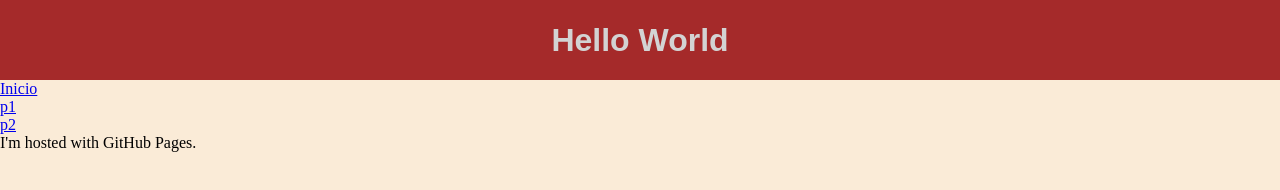
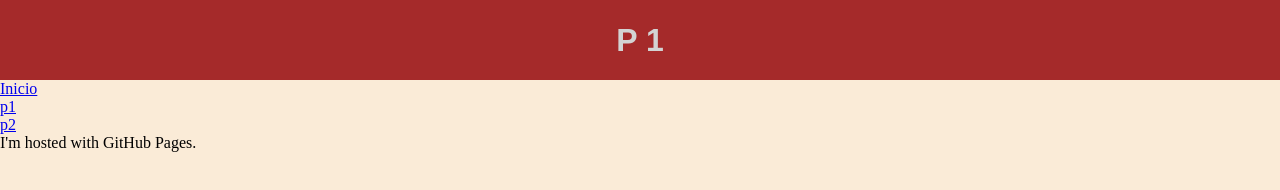
Before and after one commit to gdpbsso1/gdp011.github.io, a plain HTML site: page p1.html in a window 1280 px wide. Drawn offline with Linux system fonts and the light colour scheme.

Commit message:
Update p1.html

```diff
--- a/p1.html
+++ b/p1.html
@@ -7,7 +7,7 @@
         <link rel="stylesheet" href="estilo.css">
     </head>
   <body>
-    <h1>Hello World</h1>
+    <h1>P 1</h1>
     <ul>
       <li><a href="index.html">Inicio</a></li>
       <li><a href="p1.html">p1</a></li>
```
